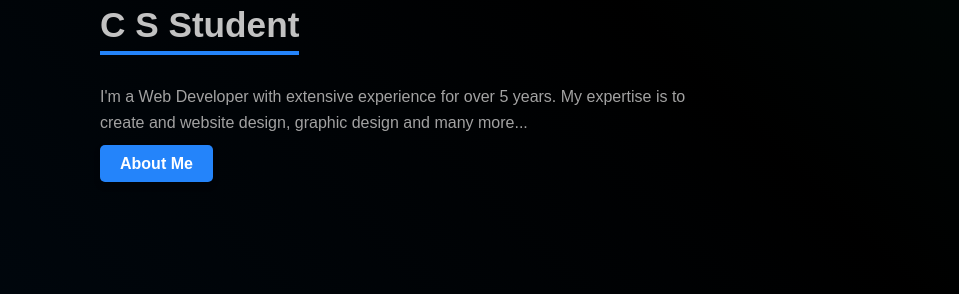
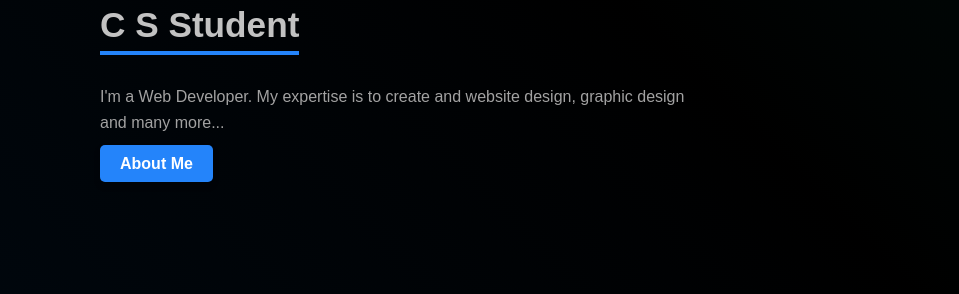
Before and after one commit to Nitin8360/Nitin-s-Portfolio, a plain HTML site: page index.html in a window 1280 px wide. Shown: the part 379-673 px from the top of the page, 0-959 px from the left. Drawn offline with Linux system fonts and the light colour scheme.

Commit message:
chnage in hero section

```diff
--- a/index.html
+++ b/index.html
@@ -36,7 +36,7 @@
           <h3 class="intro">HI THERE,</h3>
           <h1 class="title">I Am, <br> <span class="highlight">C S Student</span></h1>
           <p class="description">
-              I'm a Web Developer with extensive experience for over 5 years. My expertise
+              I'm a Web Developer. My expertise
               is to create and website design, graphic design and many more...
           </p>
           <a href="#about-sec" class="hire-btn">About Me</a>
```
